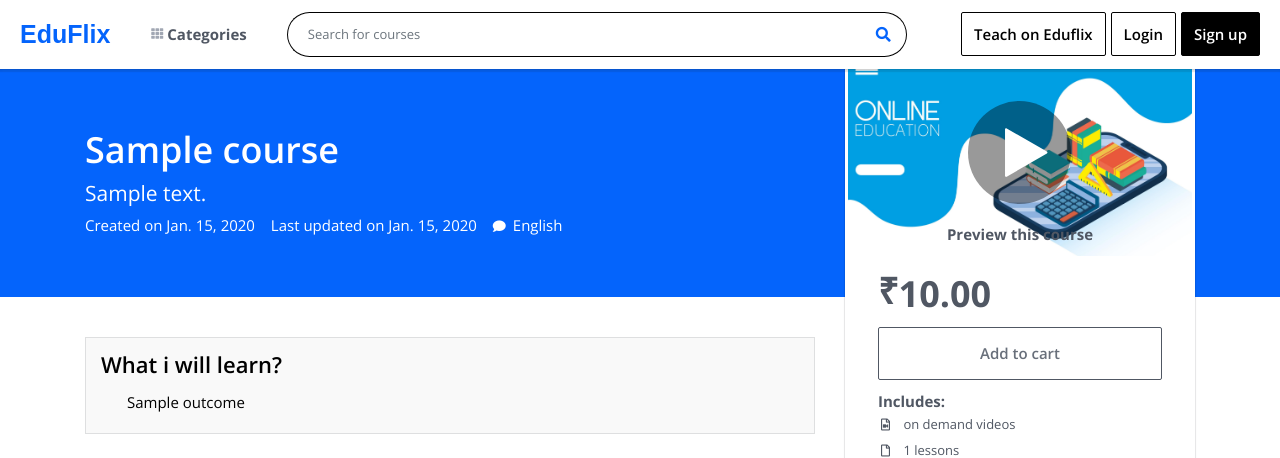
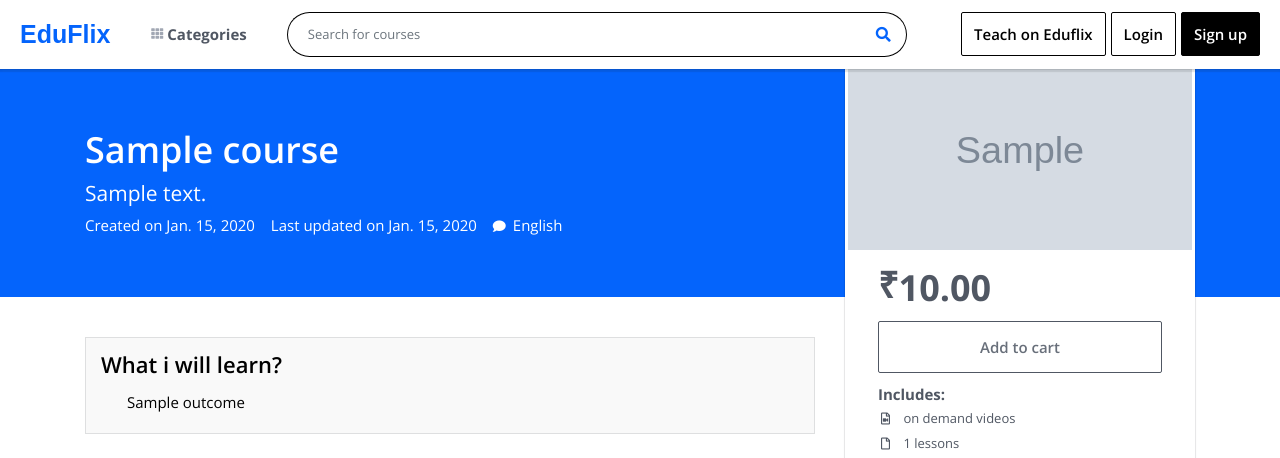
Before and after one commit to Mahak-Bhansali/EduFlix_Project, a Django app: template templates/courses/details.html in a window 1280 px wide. Shown: the top 458 px of the page. Run offline with Django 3.2, Linux system fonts and the light colour scheme; the template is opened without the code that fills it: most values are stand-ins (such as "Sample title", 1, 10 or a date in 2020); grey boxes marked "Sample" are stand-in pictures; some libraries are stand-ins or nearby versions.

Commit message:
picture updated

```diff
--- a/templates/courses/details.html
+++ b/templates/courses/details.html
@@ -114,15 +114,14 @@
 
 
 
-
                 </div>
                 <div class="col-lg-4">
                     <div class="course-sidebar natural">
-                        <div class="preview-video-box">
+                        <div class="">
                             <a data-toggle="modal" data-target="#CoursePreviewModal">
-                                <img src="{% static 'images/learning.jpg' %}" alt="" class="img-fluid">
-                                <span class="preview-text">Preview this course</span>
-                                <span class="play-btn"></span>
+                                <img src="{{ course.thumbnail.url }}" alt="" class="img-fluid" style="height: 200px; width: 400px">
+                                {% comment %} <span class="preview-text">Preview this course</span> {% endcomment %}
+                                {% comment %} <span class="play-btn"></span> {% endcomment %}
                             </a>
                         </div>
                         <div class="course-sidebar-text-box">
@@ -137,19 +136,10 @@
                             {#                            {{ --</div>--}}#}
                             <div class="buy-btns">
                                 {% if is_enrolled %}
-<<<<<<< HEAD
-                                <form action="{% url 'cart:cart_add' course.slug %}" method="post">
-                                    <button class="btn btn-add-cart" type ="button"
-                                            style="background-color: #00796b; border-color: #08796f; color: #ffffff">
-                                            <a href="{% url 'accounts:course-lessons' course.slug %}" class="btn">Go to course</a>
-                                            </button>
-                                  </form>
-=======
                                 {% comment %} <form action="{% url 'cart:cart_add' course.slug %}" method="post"> {% endcomment %}
 
                                         <a class="btn btn-add-cart" href="{% url 'accounts:course-lessons' course.slug %}" class="btn">Go to course</a>
                                   {% comment %} </form> {% endcomment %}
->>>>>>> 0562a3928f02549534ade93a365985c88eaa3539
 
                                 {% else %}
                                     {% if is_in_cart %}
--- a/templates/index.html
+++ b/templates/index.html
@@ -74,7 +74,7 @@
                                     <div class="course-box">
                                         <div class="course-badge position best-seller">Best seller</div>
                                         <div class="course-image">
-                                            <img style="height: 200px; width: 200px" src="{{ top_course.thumbnail.url }}" alt="" class="img-fluid">
+                                            <img style="height: 200px; width: 215px" src="{{ top_course.thumbnail.url }}" alt="" class="img-fluid">
                                         </div>
                                         <div class="course-details">
                                             <h5 class="title">{{ top_course.title }}</h5>
```
Also changed, not shown: templates/courses/courses_by_category.html (+4 -3 lines), db.sqlite3.
